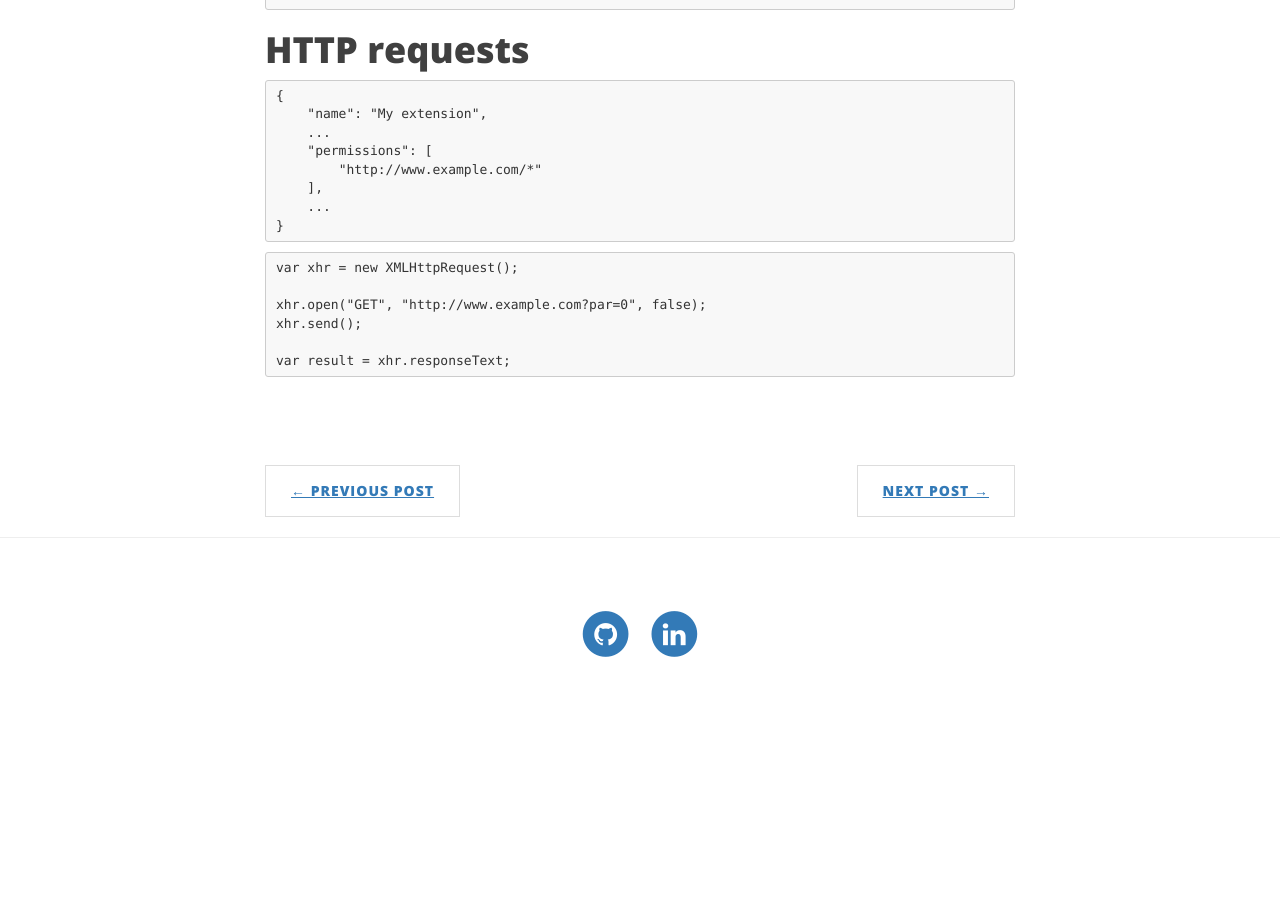
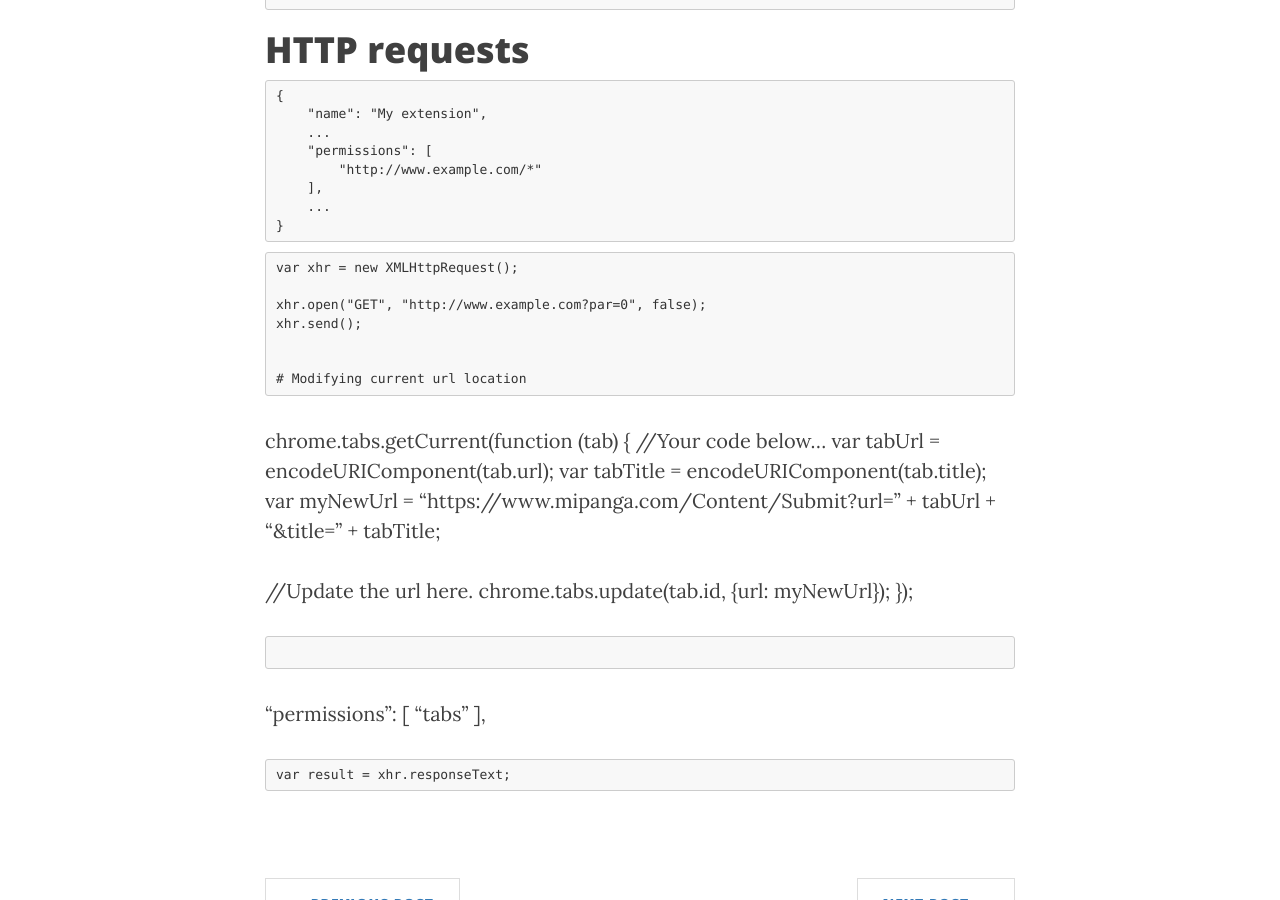
Before and after one commit to kwojcicki/kwojcicki.github.io, a Jekyll site: the page built from _posts/2019-04-08-CHROME-EXTENSION-COOKBOOK.md, in a window 1280 px wide and 900 px high, scrolled down 3692 px. Built offline with Jekyll 4.4.1, drawn with Linux system fonts in a browser that asks for light colours; nearby versions of some CDN libraries; before the commit the page ends 4448 px from its top, so only the background shows below that; some of the changed text lies outside the part shown.

Commit message:
current url

````diff
--- a/_posts/2019-04-08-CHROME-EXTENSION-COOKBOOK.md
+++ b/_posts/2019-04-08-CHROME-EXTENSION-COOKBOOK.md
@@ -185,5 +185,24 @@ var xhr = new XMLHttpRequest();
 xhr.open("GET", "http://www.example.com?par=0", false);
 xhr.send();
 
+
+# Modifying current url location
+```
+chrome.tabs.getCurrent(function (tab) {
+  //Your code below...
+  var tabUrl = encodeURIComponent(tab.url);
+  var tabTitle = encodeURIComponent(tab.title);
+  var myNewUrl = "https://www.mipanga.com/Content/Submit?url=" + tabUrl + "&title=" + tabTitle;
+
+  //Update the url here.
+  chrome.tabs.update(tab.id, {url: myNewUrl});
+});
+```
+
+```
+"permissions": [
+  "tabs"
+],
+```
 var result = xhr.responseText;
 ```
````
